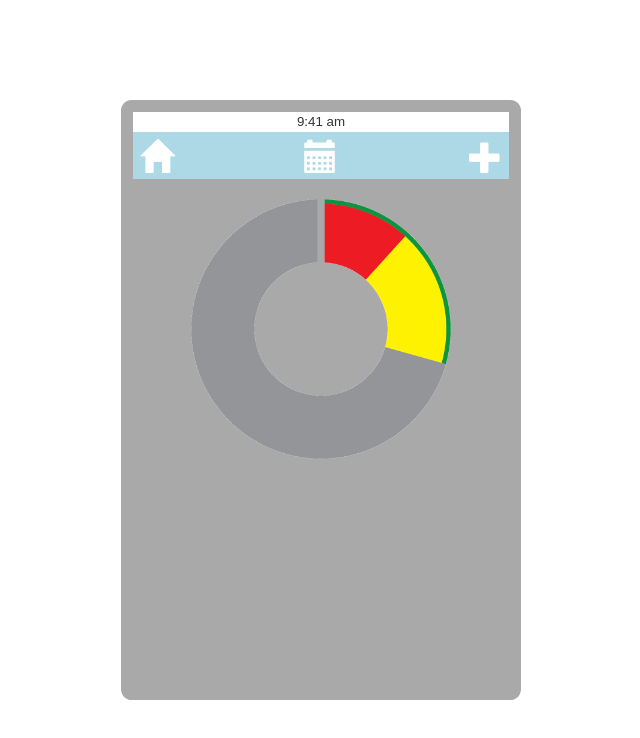
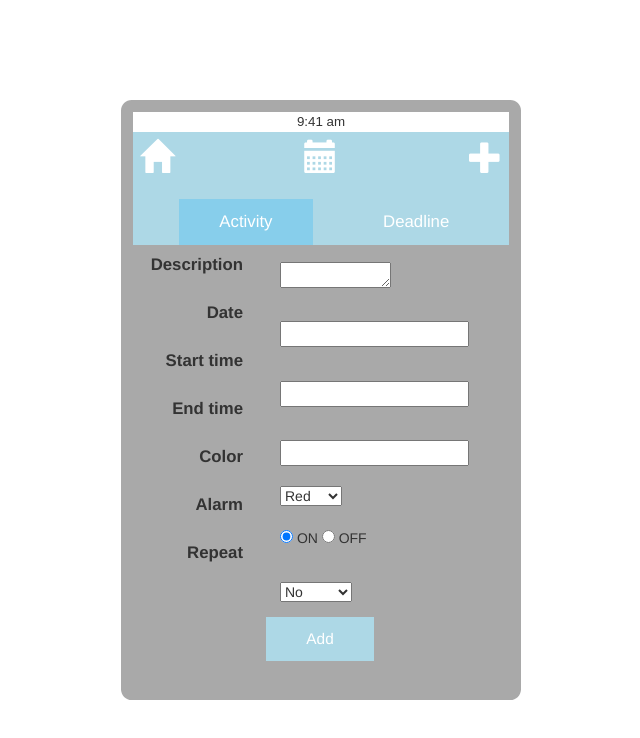
Before and after one commit to a-scales/CSCI380_Final_Project, a plain HTML site: page index.html in a window 1280 px wide. Both pictures are taken after a click on the element 804 px from the left and 156 px from the top of the page. Shown: the whole page, without its empty margins (319-959 px from the left). Drawn offline with Linux system fonts and the light colour scheme.

Commit message:
it fucking works this time

```diff
--- a/index.html
+++ b/index.html
@@ -129,6 +129,46 @@
       </div>
 
       <div class="app screen4 add">
+        <div id="menuBar">
+			<!-- <div><img id="home" src="./noun_842719_cc.svg" /></div> -->
+			<span id="activityButton">Activity</span>
+			<span id="deadlineButton">Deadline</span>
+      	</div>
+
+      	<div id="fields">
+			Name<br><br>Description<br><br>Date<br><br>
+			Start time<br><br>End time<br><br>Color<br><br>Alarm<br><br>Repeat<br>
+		</div>
+		<div id="forms"><br>
+
+			<input name="firstname" type="text"><br><br>
+			<textarea name="message" rows="1" cols="11"></textarea><br><br>
+			<input name="firstname" type="text"><br><br>
+			<input name="firstname" type="text"><br><br>
+			<input name="firstname" type="text"><br><br>
+			<select name="color">
+			  <option value="Red" selected>Red</option>
+			  <option value="Blue">Blue</option>
+			  <option value="Yellow">Yellow</option>
+			  <option value="Green">Green</option>
+			</select>
+			<br><br>
+			<form>
+  				  <input type="radio" name="gender" value="on" checked> ON
+				  <input type="radio" name="gender" value="off"> OFF
+			</form>
+			<br>
+			<select name="repeat">
+			  <option value="no" selected>No</option>
+			  <option value="Weekly">Weekly</option>
+			  <option value="Monthly">Monthly</option>
+			  <option value="Yearly">Yearly</option>
+			</select>
+			<br><br>
+
+		</div>
+		<br><br>
+		<span id="enterButton">Add</span>
       </div>
 
     </div>
@@ -148,6 +188,10 @@ $('#monthButton').click(function() {
   $('.app.active').removeClass('active');
   $('.month_v').addClass('active');
 })
+$('#addButton').click(function() {
+  $('.app.active').removeClass('active');
+  $('.add').addClass('active');
+});
 
 </script>
 
--- a/style.css
+++ b/style.css
@@ -202,3 +202,73 @@ h3 {
 }
 
 >>>>>>> zack
+
+
+#ADDmenuBar {
+  height: 50pt;
+  background-color: lightblue;
+  width: 100%;
+  padding-top: 20pt;
+  color: white;
+  padding-left: 5pt;
+  padding-right: 5pt;
+}
+#activityButton{
+font-size: 1.2em;
+  text-align=center;
+  height: 50pt;
+  background-color: skyblue;
+  width: 40pt;
+  padding-top: 10pt;
+  padding-bottom: 10pt;
+  margin-left: 20pt;
+  padding-left: 30pt;
+  padding-right: 30pt;
+  color: white;
+}
+#deadlineButton{
+  font-size: 1.2em;
+
+  padding-top: 10pt;
+  padding-bottom: 10pt;
+  margin-left: 20pt;
+  padding-left: 30pt;
+  padding-right: 30pt;
+  color: white;
+}
+
+#fields{
+  clear:both;
+  margin-top:20pt;
+  font-size: 1.2em;
+  font-weight: bold;
+  width: 110px;
+  text-align: right;
+  float:left;
+}
+
+#forms{
+	float:right;
+	margin-right:30pt;
+	margin-top: 3pt;
+	margin-bottom: 5pt;
+}
+input{
+margin-top:10pt;
+}
+
+
+#enterButton{
+clear:both;
+font-size: 1.1em;
+  text-align=center;
+  height: 50pt;
+  background-color: lightblue;
+  width: 40pt;
+  padding-top: 10pt;
+  padding-bottom: 10pt;
+  margin-left: 100pt;
+  padding-left: 30pt;
+  padding-right: 30pt;
+  color: white;
+}
```
